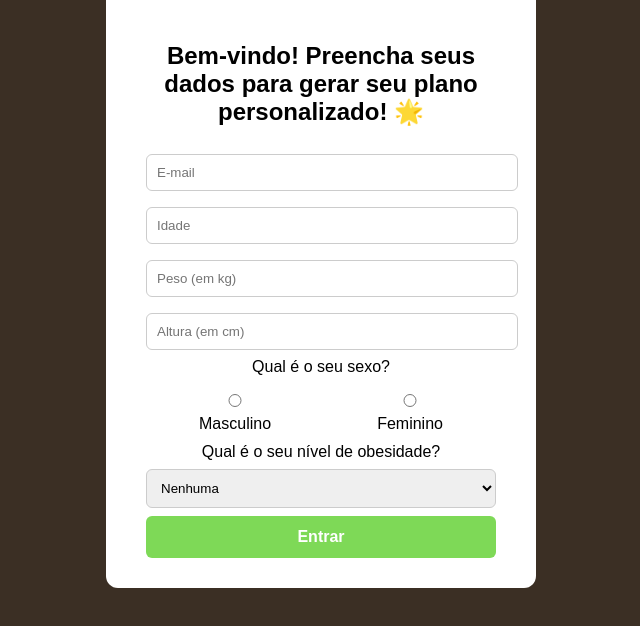
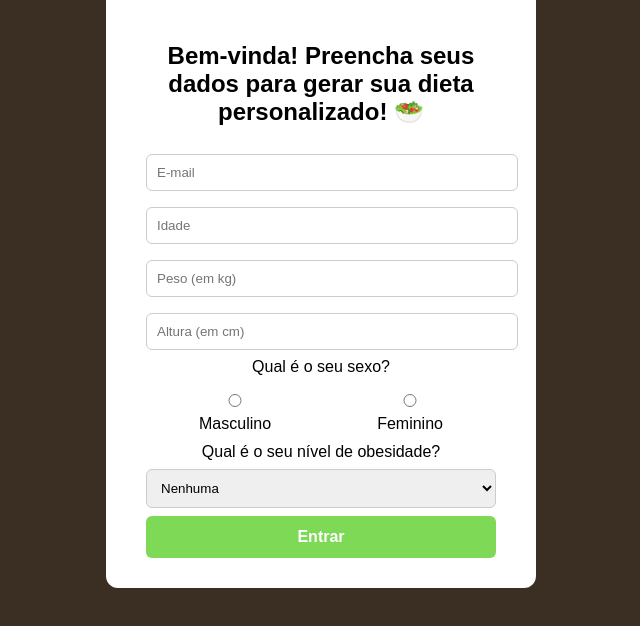
Before and after one commit to HenriqueBorbinha10/DIETA-VIP, a plain HTML site: page formulario.html in a window 1280 px wide. Shown: the part 162-788 px from the top of the page, without its empty margins (319-959 px from the left). Drawn offline with Linux system fonts and the light colour scheme.

Commit message:
Update formulario.html

```diff
--- a/formulario.html
+++ b/formulario.html
@@ -58,7 +58,7 @@
 <body>
   <div class="container">
     <img src="assets/logo_pomme.png" alt="Logo Pomme" />
-    <h2>Bem-vindo! Preencha seus dados para gerar seu plano personalizado! 🌟</h2>
+    <h2>Bem-vinda! Preencha seus dados para gerar sua dieta personalizado! 🥗</h2>
     <form onsubmit="return prosseguir();">
       <input type="email" placeholder="E-mail" id="email" required />
       <input type="number" placeholder="Idade" id="idade" required />
```
